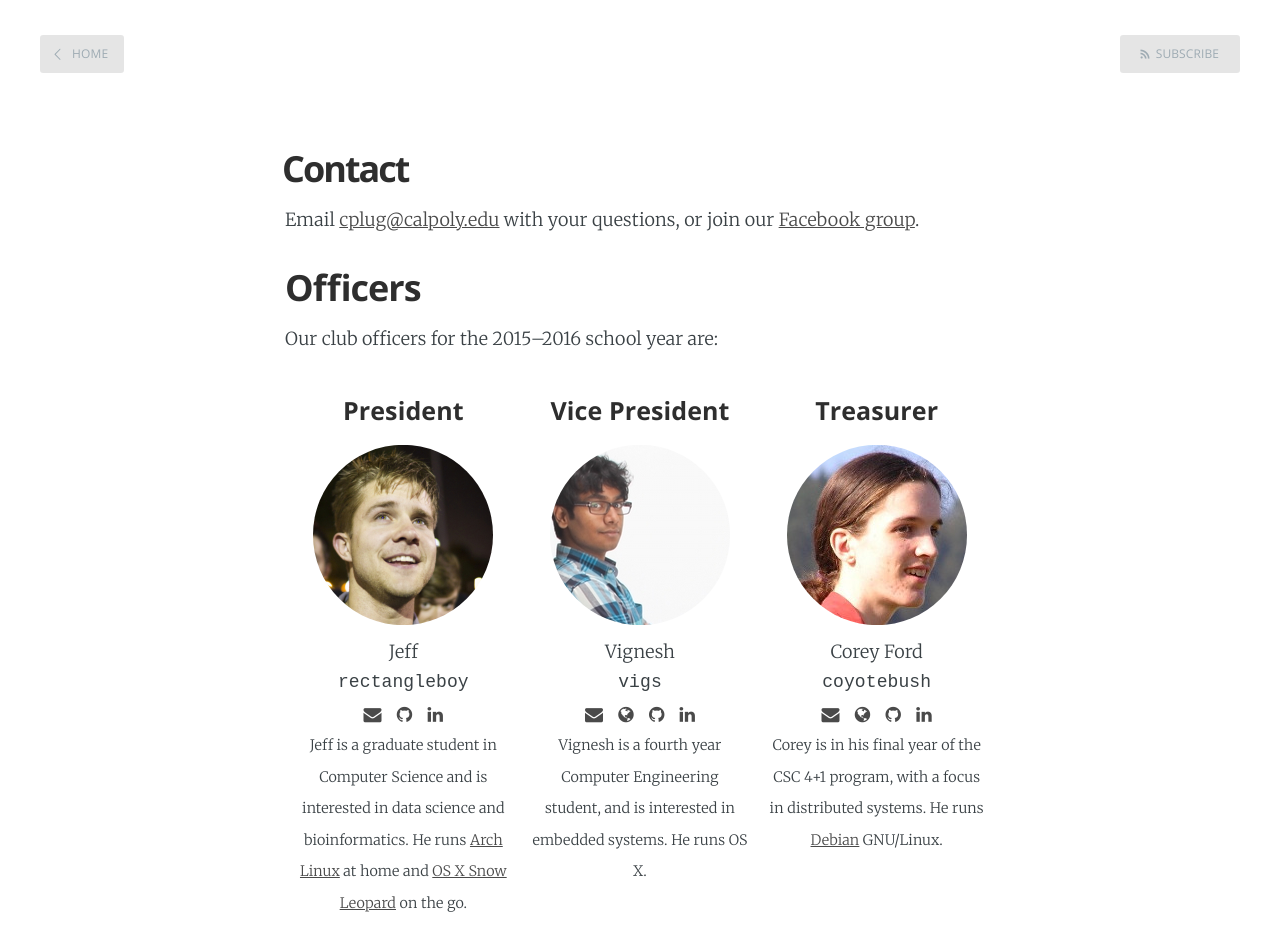
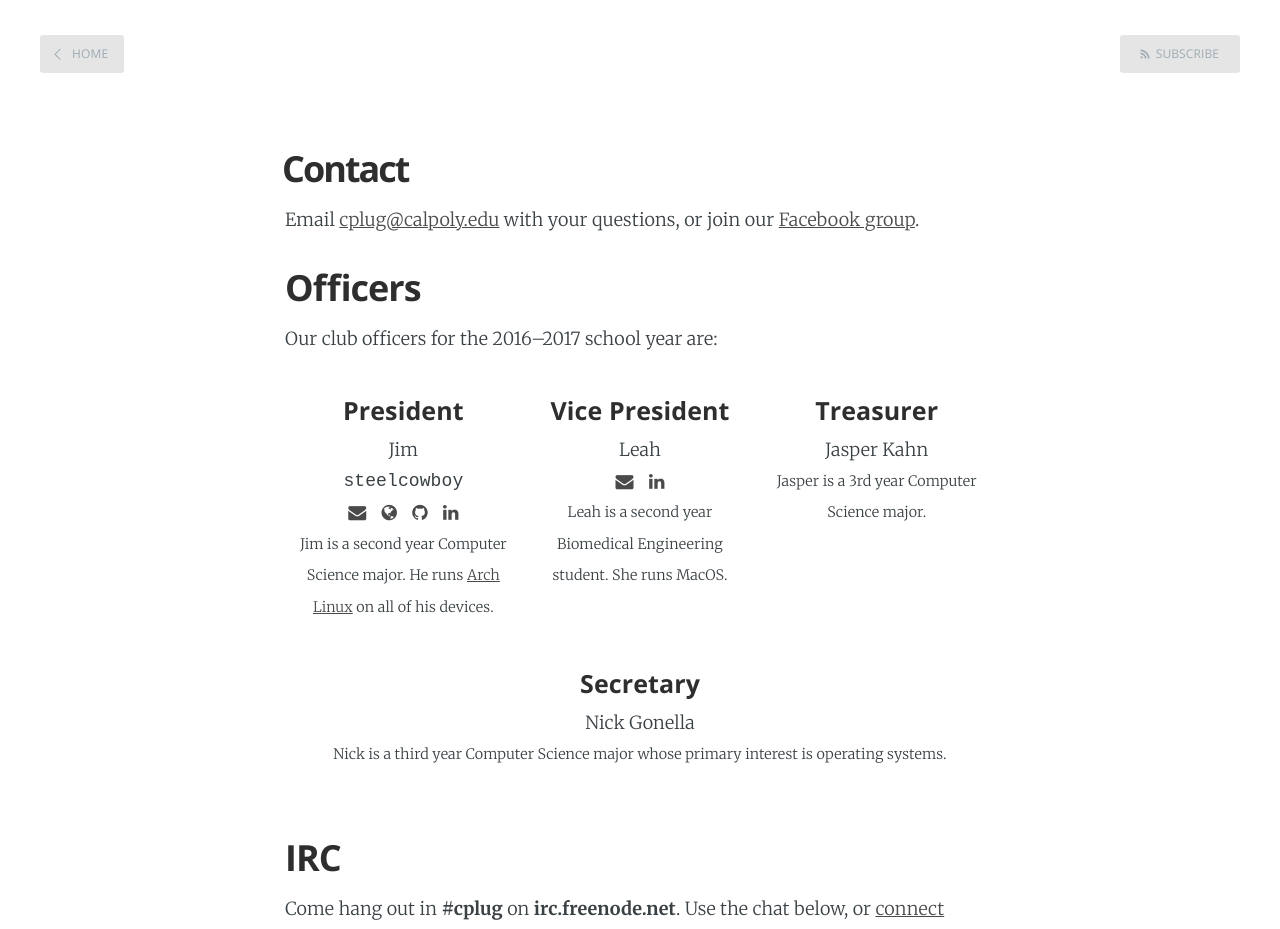
Before and after one commit to CPLUG/cplug.org-old, a Jekyll site: the page built from contact.html, in a window 1280 px wide and 1400 px high. Shown: the top 929 px of the window. Built offline with Jekyll 4.4.1, drawn with Linux system fonts in a browser that asks for light colours; nearby versions of some CDN libraries.

Commit message:
Some updated info

```diff
--- a/contact.html
+++ b/contact.html
@@ -10,52 +10,67 @@ Email <a href="mailto:cplug@calpoly.edu">cplug@calpoly.edu</a> with your questio
 <h2>Officers</h2>
 
 <p>
-Our club officers for the 2015–2016 school year are:
+Our club officers for the 2016–2017 school year are:
 </p>
 
 <ul id="officers">
   <li>
     <h4>President</h4>
-    <img src="/img/people/jeff.jpg">
-    Jeff
-    <tt class="irc">rectangleboy</tt>
+    <!--<img src="/img/people/jeff.jpg">-->
+    Jim
+    <tt class="irc">steelcowboy</tt>
     <div class="social">
-      <a href="mailto:jeffreydmcgovern@gmail.com"><i class="fa fa-envelope"></i></a>
-      <a href="https://github.com/jmcgover"><i class="fa fa-github"></i></a>
-      <a href="https://www.linkedin.com/in/jmcgover"><i class="fa fa-linkedin"></i></a>
+      <a href="mailto:james.r.heald@gmail.com"><i class="fa fa-envelope"></i></a>
+      <a href="https://devjimheald.com"><i class="fa fa-globe"></i></a>
+      <a href="https://github.com/steelcowboy"><i class="fa fa-github"></i></a>
+      <a href="https://www.linkedin.com/in/jim-heald-2b6a46129/"><i class="fa fa-linkedin"></i></a>
     </div>
     <p>
-    Jeff is a graduate student in Computer Science and is interested in data science and bioinformatics. He runs <a href="https://wiki.archlinux.org/index.php/Arch_Linux">Arch Linux</a> at home and <a href="https://en.wikipedia.org/wiki/Mac_OS_X_Snow_Leopard">OS X Snow Leopard</a> on the go.
+    Jim is a second year Computer Science major. He runs <a href="https://wiki.archlinux.org/index.php/Arch_Linux">Arch Linux</a> on all of his devices.
     </p>
   </li>
   <li>
     <h4>Vice President</h4>
-    <img src="/img/people/vignesh.jpg">
-    Vignesh
-    <tt class="irc">vigs</tt>
+    <!--<img src="/img/people/vignesh.jpg">-->
+    Leah
+    <!--<tt class="irc">vigs</tt>-->
     <div class="social">
-      <a href="mailto:vigneshk14@me.com"><i class="fa fa-envelope"></i></a>
-      <a href="http://www.vigs.me"><i class="fa fa-globe"></i></a>
-      <a href="https://github.com/sarcasticsimba"><i class="fa fa-github"></i></a>
-      <a href="https://www.linkedin.com/in/vigneshk14"><i class="fa fa-linkedin"></i></a>
+      <a href="mailto:leahtorres15@gmail.com"><i class="fa fa-envelope"></i></a>
+      <!--<a href="https://github.com/sarcasticsimba"><i class="fa fa-github"></i></a>-->
+      <a href="https://www.linkedin.com/in/leah-torres-761b97106"><i class="fa fa-linkedin"></i></a>
     </div>
     <p>
-      Vignesh is a fourth year Computer Engineering student, and is interested in embedded systems. He runs OS X.
+    Leah is a second year Biomedical Engineering student. She runs MacOS.
     </p>
   </li>
   <li>
     <h4>Treasurer</h4>
-    <img src="/img/people/coyotebush.jpg">
-    Corey Ford
-    <tt class="irc">coyotebush</tt>
-    <div class="social">
-      <a href="mailto:corey@coreyford.name"><i class="fa fa-envelope"></i></a>
-      <a href="http://www.coreyford.name"><i class="fa fa-globe"></i></a>
-      <a href="https://github.com/coyotebush"><i class="fa fa-github"></i></a>
-      <a href="https://www.linkedin.com/in/fordcorey"><i class="fa fa-linkedin"></i></a>
-    </div>
+    <!--<img src="/img/people/coyotebush.jpg">-->
+    Jasper Kahn
+    <!--<tt class="irc">coyotebush</tt>-->
+    <!--<div class="social">-->
+      <!--<a href="mailto:corey@coreyford.name"><i class="fa fa-envelope"></i></a>-->
+      <!--<a href="http://www.coreyford.name"><i class="fa fa-globe"></i></a>-->
+      <!--<a href="https://github.com/coyotebush"><i class="fa fa-github"></i></a>-->
+      <!--<a href="https://www.linkedin.com/in/fordcorey"><i class="fa fa-linkedin"></i></a>-->
+    <!--</div>-->
     <p>
-      Corey is in his final year of the CSC 4+1 program, with a focus in distributed systems. He runs <a href="https://www.debian.org/">Debian</a> GNU/Linux.
+    Jasper is a 3rd year Computer Science major.
+    </p>
+  </li>
+  <li>
+    <h4>Secretary</h4>
+    <!--<img src="/img/people/coyotebush.jpg">-->
+    Nick Gonella
+    <!--<tt class="irc">coyotebush</tt>-->
+    <!--<div class="social">-->
+      <!--<a href="mailto:corey@coreyford.name"><i class="fa fa-envelope"></i></a>-->
+      <!--<a href="http://www.coreyford.name"><i class="fa fa-globe"></i></a>-->
+      <!--<a href="https://github.com/coyotebush"><i class="fa fa-github"></i></a>-->
+      <!--<a href="https://www.linkedin.com/in/fordcorey"><i class="fa fa-linkedin"></i></a>-->
+    <!--</div>-->
+    <p>
+    Nick is a third year Computer Science major whose primary interest is operating systems.
     </p>
   </li>
 </ul>
```
Also changed, not shown: about/a-brief-history-of-cplug.md (+7 -0 lines).
